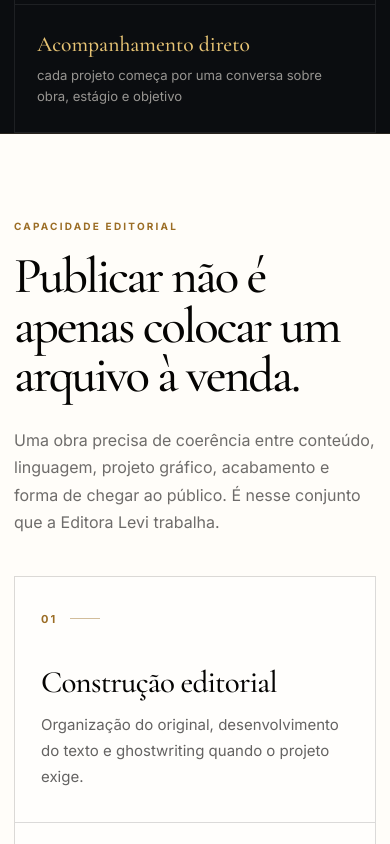
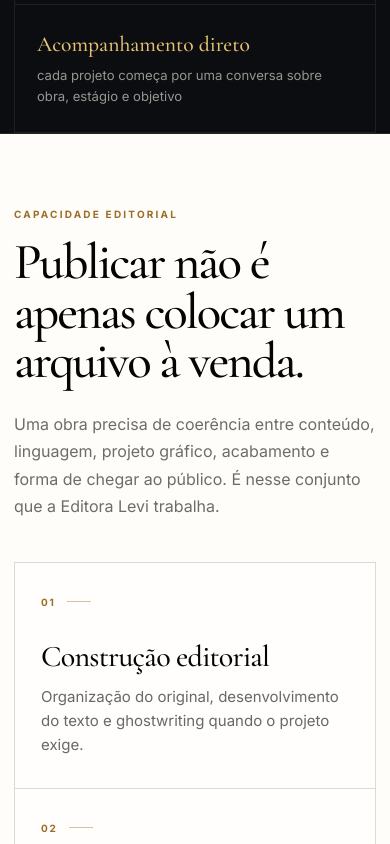
Before and after one commit to contatoagenciawin-ichthus/editora-levi, a Next.js app: page / in a window 390 px wide. Shown: the part 1040-1884 px from the top of the page. Built offline with nearby package versions, Linux system fonts and the light colour scheme; no server answers.

Commit message:
Recompose capability section for desktop balance

```diff
--- a/src/app/capability-v2.css
+++ b/src/app/capability-v2.css
@@ -1,58 +1,58 @@
 /* Home — hierarquia editorial para o bloco de capacidade */
 .editorial-capability {
+  padding: 76px 0 82px;
   background: #fffdf9;
 }
 
 .editorial-capability .section-heading {
-  grid-template-columns: minmax(0, 1.16fr) minmax(330px, 0.84fr);
-  gap: 84px;
-  align-items: start;
-  margin-bottom: 72px;
+  grid-template-columns: minmax(0, 1.42fr) minmax(300px, 0.58fr);
+  gap: 72px;
+  align-items: end;
+  margin-bottom: 48px;
 }
 
 .editorial-capability .section-heading > div {
-  max-width: 720px;
+  max-width: 780px;
 }
 
 .editorial-capability .section-heading .eyebrow {
-  margin-bottom: 20px;
+  margin-bottom: 18px;
   color: #9b6d25;
 }
 
 .editorial-capability .section-heading h2 {
-  max-width: 8.6ch;
+  max-width: 14ch;
   margin: 0;
   font-family: var(--font-cormorant), Georgia, 'Times New Roman', serif;
-  font-size: clamp(50px, 5.7vw, 78px);
+  font-size: clamp(48px, 4.9vw, 66px);
   font-weight: 500;
-  line-height: 0.96;
-  letter-spacing: -0.045em;
+  line-height: 0.98;
+  letter-spacing: -0.04em;
 }
 
 .editorial-capability .section-heading > p {
-  max-width: 37ch;
-  margin: 0;
-  padding-top: 14px;
+  max-width: 36ch;
+  margin: 0 0 4px;
   color: rgba(5, 4, 3, 0.58);
-  font-size: 17px;
-  line-height: 1.78;
+  font-size: 16px;
+  line-height: 1.7;
 }
 
 .capability-grid {
   display: grid;
-  grid-template-columns: repeat(2, minmax(0, 1fr));
+  grid-template-columns: repeat(4, minmax(0, 1fr));
   border-top: 1px solid rgba(5, 4, 3, 0.14);
   border-left: 1px solid rgba(5, 4, 3, 0.14);
 }
 
 .capability-grid article {
   position: relative;
-  min-height: 280px;
-  padding: 34px 38px 38px;
+  min-height: 222px;
+  padding: 26px 26px 30px;
   border-right: 1px solid rgba(5, 4, 3, 0.14);
   border-bottom: 1px solid rgba(5, 4, 3, 0.14);
-  background: rgba(255, 255, 255, 0.42);
-  transition: background 0.25s ease, transform 0.25s ease;
+  background: rgba(255, 255, 255, 0.38);
+  transition: background 0.25s ease;
 }
 
 .capability-grid article:hover {
@@ -62,72 +62,88 @@
 .capability-grid article > span {
   display: inline-flex;
   align-items: center;
-  min-height: 28px;
-  margin-bottom: 58px;
+  min-height: 24px;
+  margin-bottom: 34px;
   color: #9b6d25;
   font-family: var(--font-inter), Arial, Helvetica, sans-serif;
-  font-size: 11px;
+  font-size: 10px;
   font-weight: 700;
   letter-spacing: 0.18em;
 }
 
 .capability-grid article > span::after {
   content: '';
-  width: 30px;
+  width: 24px;
   height: 1px;
-  margin-left: 13px;
-  background: rgba(155, 109, 37, 0.45);
+  margin-left: 11px;
+  background: rgba(155, 109, 37, 0.42);
 }
 
 .capability-grid article h3 {
   max-width: 13ch;
-  margin: 0 0 14px;
+  margin: 0 0 12px;
   color: #050403;
   font-family: var(--font-cormorant), Georgia, 'Times New Roman', serif;
-  font-size: clamp(29px, 2.7vw, 38px);
+  font-size: clamp(25px, 2vw, 30px);
   font-weight: 500;
-  line-height: 1.02;
+  line-height: 1.03;
   letter-spacing: -0.025em;
 }
 
 .capability-grid article p {
-  max-width: 42ch;
+  max-width: 31ch;
   margin: 0;
-  color: rgba(5, 4, 3, 0.62);
+  color: rgba(5, 4, 3, 0.6);
   font-family: var(--font-inter), Arial, Helvetica, sans-serif;
-  font-size: 15px;
-  line-height: 1.72;
+  font-size: 13px;
+  line-height: 1.62;
 }
 
-@media (max-width: 980px) {
+@media (max-width: 1080px) {
+  .editorial-capability {
+    padding: 82px 0;
+  }
+
   .editorial-capability .section-heading {
-    grid-template-columns: 1fr;
-    gap: 26px;
-    margin-bottom: 52px;
+    grid-template-columns: minmax(0, 1.15fr) minmax(280px, 0.85fr);
+    gap: 48px;
+    margin-bottom: 46px;
   }
 
   .editorial-capability .section-heading h2 {
-    max-width: 11ch;
+    max-width: 12ch;
+    font-size: clamp(46px, 5.6vw, 60px);
   }
 
-  .editorial-capability .section-heading > p {
-    max-width: 58ch;
-    padding-top: 0;
+  .capability-grid {
+    grid-template-columns: repeat(2, minmax(0, 1fr));
   }
 
   .capability-grid article {
-    min-height: 250px;
-    padding: 30px 30px 34px;
+    min-height: 230px;
+    padding: 28px 30px 32px;
   }
 
-  .capability-grid article > span {
-    margin-bottom: 44px;
+  .capability-grid article h3 {
+    font-size: 30px;
+  }
+
+  .capability-grid article p {
+    max-width: 42ch;
+    font-size: 14px;
   }
 }
 
-@media (max-width: 700px) {
+@media (max-width: 760px) {
+  .editorial-capability {
+    padding: 68px 0 72px;
+  }
+
   .editorial-capability .section-heading {
-    margin-bottom: 40px;
+    grid-template-columns: 1fr;
+    gap: 24px;
+    align-items: start;
+    margin-bottom: 38px;
   }
 
   .editorial-capability .section-heading h2 {
@@ -137,6 +153,7 @@
   }
 
   .editorial-capability .section-heading > p {
+    max-width: 100%;
     font-size: 16px;
     line-height: 1.7;
   }
@@ -147,16 +164,16 @@
 
   .capability-grid article {
     min-height: 0;
-    padding: 28px 26px 32px;
+    padding: 27px 26px 30px;
   }
 
   .capability-grid article > span {
-    margin-bottom: 34px;
+    margin-bottom: 28px;
   }
 
   .capability-grid article h3 {
     max-width: none;
-    font-size: 31px;
+    font-size: 30px;
   }
 
   .capability-grid article p {
```
